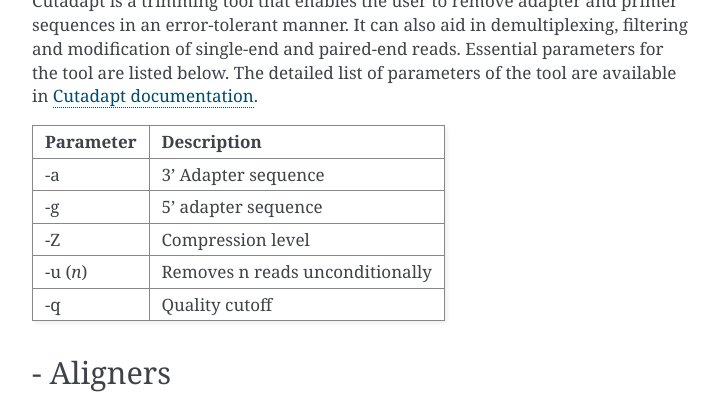
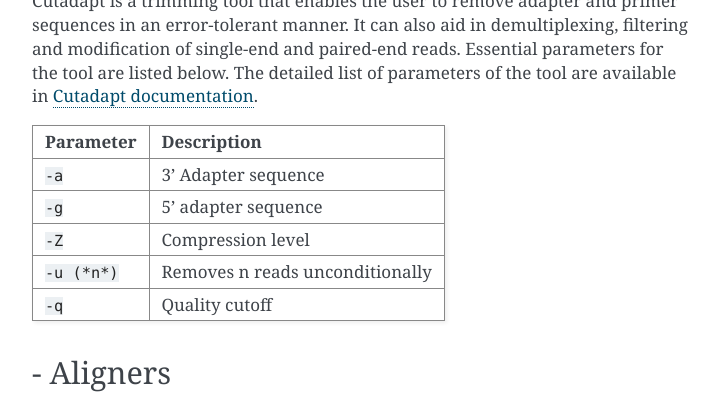
Before and after one commit to anjanaanilkumar1289/iCOMIC_doc, a Sphinx documentation site: the page built from docs/walkthrough.md, in a window 1280 px wide and 900 px high, scrolled down 1512 px. Shown: the top 405 px of the window, without its empty margins (388-1112 px from the left). Built offline with Sphinx 7.4.7, drawn with Linux system fonts in a browser that asks for light colours.

```diff
--- a/docs/walkthrough.md
+++ b/docs/walkthrough.md
@@ -45,11 +45,11 @@ Cutadapt is a trimming tool that enables the user to remove adapter and primer s
 
 | Parameter | Description |
 |--|--|
-| -a | 3’ Adapter sequence |
-| -g | 5’ adapter sequence |
-| -Z | Compression level |
-| -u (*n*) | Removes n reads unconditionally |
-| -q | Quality cutoff |
+| ``-a`` | 3’ Adapter sequence |
+| ``-g`` | 5’ adapter sequence |
+| ``-Z`` | Compression level |
+| ``-u (*n*)`` | Removes n reads unconditionally |
+| ``-q`` | Quality cutoff |
 
 
 #### - Aligners
```
